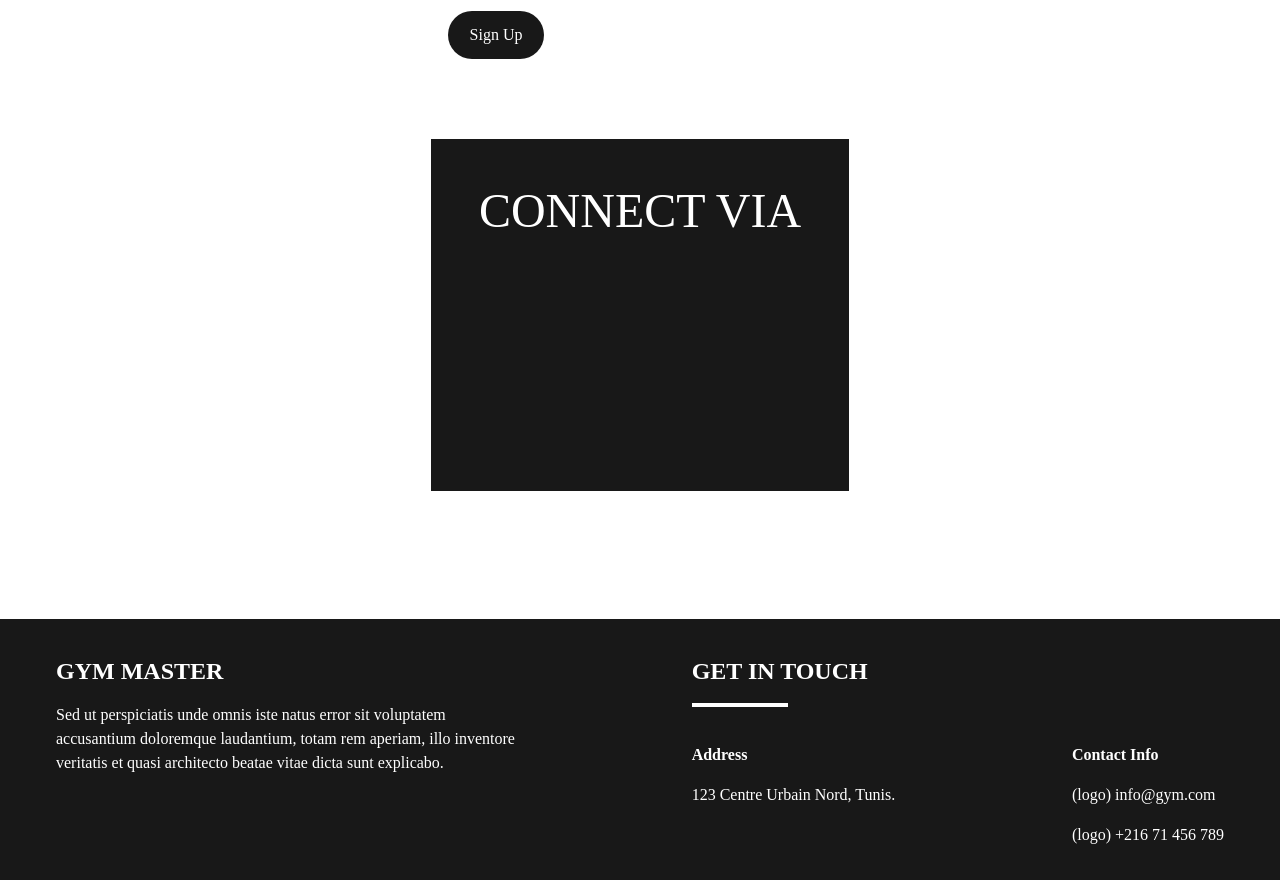
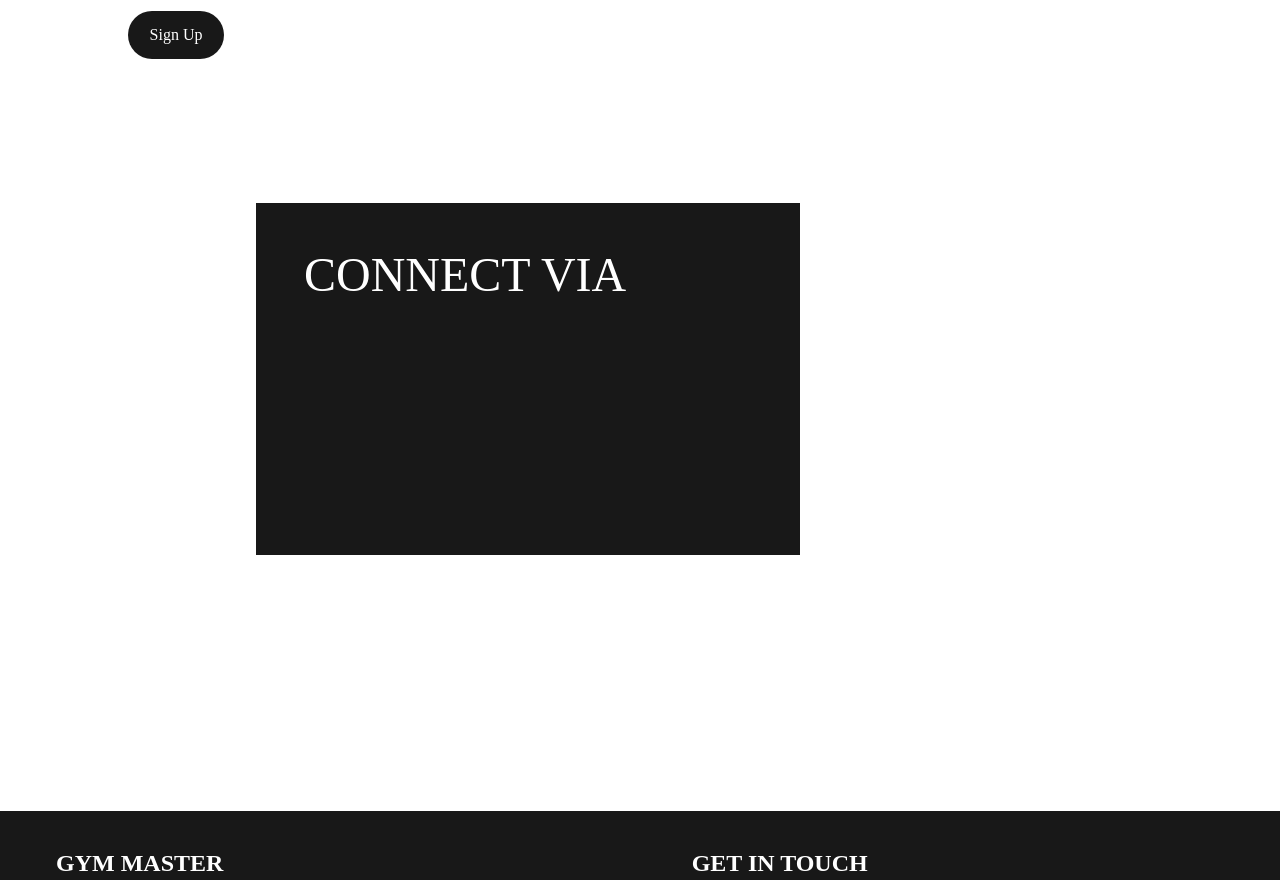
Before and after one commit to Elouaeramine/Gym-Master-ClientSide, an Angular app: page /signup in a window 1280 px wide. Shown: the part 1220-2100 px from the top of the page. Built offline with nearby package versions, Linux system fonts and the light colour scheme; what @tailwindcss/typography, ng-validate-equal would draw is missing.

Commit message:
update css

```diff
--- a/src/app/login/login.component.html
+++ b/src/app/login/login.component.html
@@ -1,4 +1,4 @@
-<div class="sm:m-16 md:m-20 lg:m-32 font-poppins justify-items-center">
+<div class="sm:m-16 md:m-20 lg:m-32 font-poppins flex flex-wrap justify-items-center">
 <div class=" self-center">
   <form
   #loginForm="ngForm"
@@ -107,11 +107,7 @@
   </form>
 </div>
 
-
-
-
-
-<div class="flex-1 box-content m-16 max-w-lg h-80 p-4 p-4 bg-cod-gray-500 text-white self-center ">
+<div class="md:flex-auto sm:m-0 box-content lg:m-32  max-w-lg h-80 p-4 p-4 bg-cod-gray-500 text-white self-center ">
   <div class="m-8 text-5xl font-Poppins">
     CONNECT VIA
   </div>
```
